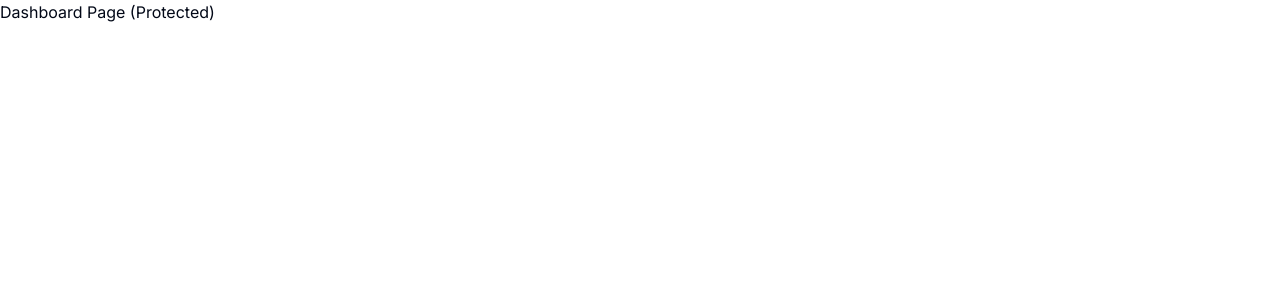
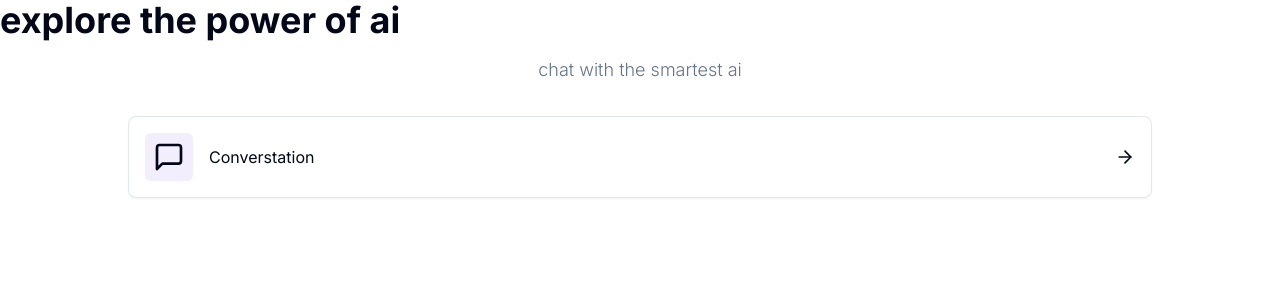
Before and after one commit to kaisdewani/ai-listings, a Next.js app: page /dashboard in a window 1280 px wide. Shown: the top 300 px of the page. Built offline with nearby package versions, Linux system fonts and the light colour scheme.

Commit message:
dashboard added

```diff
--- a/app/(dashboard)/(routes)/dashboard/page.tsx
+++ b/app/(dashboard)/(routes)/dashboard/page.tsx
@@ -1,8 +1,53 @@
+"use client";
+
+import { Card } from "@/components/ui/card";
+import { cn } from "@/lib/utils";
+import { ArrowRight, MessageSquare } from "lucide-react";
+
+
+const tools = [
+  {
+    label: "Converstation",
+    icon: MessageSquare,
+    color: "text-vilot-500",
+    bgColor: "bg-violet-500/10",
+    href: "/conversation"
+  }
+]
+
+
+
 const DashboardPage = () => {
   return (
     <div>
-      <p>Dashboard Page (Protected)</p>
+      <div className="mb-8 space-y-4">
+        <h2 className="text-2xl md:text-4xl font-bold">
+          explore the power of ai
+        </h2>
+        <p className="text-muted-foreground font-light text-sm md:text-lg text-center">
+          chat with the smartest ai
+        </p>
+      </div>
+      <div className="px-4 md:px-20 lg:px-32 space-y-4">
+        {tools.map((tool) => (
+          <Card
+           key={tool.href}
+           className="p-4 boarder-black/5 flex items-center justify-between hover:shadow-md transition cursor-pointer"
+          >
+            <div className="flex items-center gap-x-4">
+              <div className={cn("p-2 w-fit rounded-md", tool.bgColor)}>
+                <tool.icon className={cn("w-8 h-8", tool.color)}/>
+              </div>
+              <div>
+                {tool.label}
+              </div>
+            </div>
+            <ArrowRight className="w-5 h-5"/>
+          </Card>
+        ))}
+      </div>
     </div>
+
   );
 };
 
--- /dev/null
+++ b/components/mobile-sidebar.tsx
@@ -0,0 +1,35 @@
+"use client";
+
+import { Button } from "@/components/ui/button";
+import { Menu } from "lucide-react";
+import { Sheet, SheetContent, SheetTrigger } from "@/components/ui/sheet";
+import Sidebar from "./sidebar";
+import { useEffect, useState } from "react";
+
+
+const MobileSidebar = () => {
+    const [isMounted, setIsMounted] = useState(false);
+
+    useEffect( () => {
+        setIsMounted(true);
+    }, []);
+
+    if(!isMounted) {
+        return null;
+    }
+
+    return (
+        <Sheet>
+            <SheetTrigger>
+                <Button variant="ghost" size="icon" className="md:hidden">
+                    <Menu />
+                </Button>
+            </SheetTrigger>
+            <SheetContent side="left" className="p-0">
+                <Sidebar/>
+            </SheetContent>
+        </Sheet>
+    );
+}
+
+export default MobileSidebar;
--- a/components/navbar.tsx
+++ b/components/navbar.tsx
@@ -1,13 +1,10 @@
-import { Button } from "@/components/ui/button"
 import { UserButton } from "@clerk/nextjs";
-import { Menu, icons } from "lucide-react"
+import MobileSidebar from "./mobile-sidebar";
 
 const Navbar = () => {
     return (
         <div className="flex items-center p-4">
-            <Button variant="ghost" size="icon" className="md:hidden">
-                <Menu />
-            </Button>
+            <MobileSidebar />
             <div className="flex w-full justify-end">
                 <UserButton afterSignOutUrl="/" />
             </div>
--- a/components/sidebar.tsx
+++ b/components/sidebar.tsx
@@ -3,6 +3,7 @@
 import Image from "next/image";
 import Link from "next/link";
 import { Montserrat } from "next/font/google";
+import { usePathname } from "next/navigation"
 
 import { cn } from "@/lib/utils";
 import { CodeIcon, ImageIcon, LayoutDashboard, MessageSquare, MusicIcon, SettingsIcon, VideoIcon } from "lucide-react";
@@ -54,6 +55,7 @@
 ];
 
 const Sidebar = () => {
+    const pathname = usePathname();
     return (
         <div className="space-y-4 py-4 flex flex-col h-full bg-[#111827] text-white">
             <div className="px-3 py-2 flex-1">
@@ -74,7 +76,9 @@
                         <Link
                             href={route.href}
                             key={route.href}
-                            className="text-sm group flex p-3 w-full justify-start font-medium cursor-pointer hover:text-white hover:bg-white/10 rounded-lg transition"
+                            className={cn("text-sm group flex p-3 w-full justify-start font-medium cursor-pointer hover:text-white hover:bg-white/10 rounded-lg transition",
+                            pathname == route.href ? "text-white bg-white/10" : "text-zinc-400"
+                            )}
                         >
                             <div className="flex items-center flex-1">
                                 <route.icon className={cn("h-5 w-5 mr-3", route.color)} />
--- /dev/null
+++ b/components/ui/card.tsx
@@ -0,0 +1,79 @@
+import * as React from "react"
+
+import { cn } from "@/lib/utils"
+
+const Card = React.forwardRef<
+  HTMLDivElement,
+  React.HTMLAttributes<HTMLDivElement>
+>(({ className, ...props }, ref) => (
+  <div
+    ref={ref}
+    className={cn(
+      "rounded-lg border bg-card text-card-foreground shadow-sm",
+      className
+    )}
+    {...props}
+  />
+))
+Card.displayName = "Card"
+
+const CardHeader = React.forwardRef<
+  HTMLDivElement,
+  React.HTMLAttributes<HTMLDivElement>
+>(({ className, ...props }, ref) => (
+  <div
+    ref={ref}
+    className={cn("flex flex-col space-y-1.5 p-6", className)}
+    {...props}
+  />
+))
+CardHeader.displayName = "CardHeader"
+
+const CardTitle = React.forwardRef<
+  HTMLParagraphElement,
+  React.HTMLAttributes<HTMLHeadingElement>
+>(({ className, ...props }, ref) => (
+  <h3
+    ref={ref}
+    className={cn(
+      "text-2xl font-semibold leading-none tracking-tight",
+      className
+    )}
+    {...props}
+  />
+))
+CardTitle.displayName = "CardTitle"
+
+const CardDescription = React.forwardRef<
+  HTMLParagraphElement,
+  React.HTMLAttributes<HTMLParagraphElement>
+>(({ className, ...props }, ref) => (
+  <p
+    ref={ref}
+    className={cn("text-sm text-muted-foreground", className)}
+    {...props}
+  />
+))
+CardDescription.displayName = "CardDescription"
+
+const CardContent = React.forwardRef<
+  HTMLDivElement,
+  React.HTMLAttributes<HTMLDivElement>
+>(({ className, ...props }, ref) => (
+  <div ref={ref} className={cn("p-6 pt-0", className)} {...props} />
+))
+CardContent.displayName = "CardContent"
+
+const CardFooter = React.forwardRef<
+  HTMLDivElement,
+  React.HTMLAttributes<HTMLDivElement>
+>(({ className, ...props }, ref) => (
+  <div
+    ref={ref}
+    className={cn(" flex items-center p-6 pt-0", className)}
+    {...props}
+  />
+))
+CardFooter.displayName = "CardFooter"
+
+export { Card, CardHeader, CardFooter, CardTitle, CardDescription, CardContent }
--- /dev/null
+++ b/components/ui/sheet.tsx
@@ -0,0 +1,144 @@
+"use client"
+
+import * as React from "react"
+import * as SheetPrimitive from "@radix-ui/react-dialog"
+import { cva, type VariantProps } from "class-variance-authority"
+import { X } from "lucide-react"
+
+import { cn } from "@/lib/utils"
+
+const Sheet = SheetPrimitive.Root
+
+const SheetTrigger = SheetPrimitive.Trigger
+
+const SheetClose = SheetPrimitive.Close
+
+const SheetPortal = ({
+  className,
+  ...props
+}: SheetPrimitive.DialogPortalProps) => (
+  <SheetPrimitive.Portal className={cn(className)} {...props} />
+)
+SheetPortal.displayName = SheetPrimitive.Portal.displayName
+
+const SheetOverlay = React.forwardRef<
+  React.ElementRef<typeof SheetPrimitive.Overlay>,
+  React.ComponentPropsWithoutRef<typeof SheetPrimitive.Overlay>
+>(({ className, ...props }, ref) => (
+  <SheetPrimitive.Overlay
+    className={cn(
+      "fixed inset-0 z-50 bg-background/80 backdrop-blur-sm data-[state=open]:animate-in data-[state=closed]:animate-out data-[state=closed]:fade-out-0 data-[state=open]:fade-in-0",
+      className
+    )}
+    {...props}
+    ref={ref}
+  />
+))
+SheetOverlay.displayName = SheetPrimitive.Overlay.displayName
+
+const sheetVariants = cva(
+  "fixed z-50 gap-4 bg-background p-6 shadow-lg transition ease-in-out data-[state=open]:animate-in data-[state=closed]:animate-out data-[state=closed]:duration-300 data-[state=open]:duration-500",
+  {
+    variants: {
+      side: {
+        top: "inset-x-0 top-0 border-b data-[state=closed]:slide-out-to-top data-[state=open]:slide-in-from-top",
+        bottom:
+          "inset-x-0 bottom-0 border-t data-[state=closed]:slide-out-to-bottom data-[state=open]:slide-in-from-bottom",
+        left: "inset-y-0 left-0 h-full w-3/4 border-r data-[state=closed]:slide-out-to-left data-[state=open]:slide-in-from-left sm:max-w-sm",
+        right:
+          "inset-y-0 right-0 h-full w-3/4  border-l data-[state=closed]:slide-out-to-right data-[state=open]:slide-in-from-right sm:max-w-sm",
+      },
+    },
+    defaultVariants: {
+      side: "right",
+    },
+  }
+)
+
+interface SheetContentProps
+  extends React.ComponentPropsWithoutRef<typeof SheetPrimitive.Content>,
+    VariantProps<typeof sheetVariants> {}
+
+const SheetContent = React.forwardRef<
+  React.ElementRef<typeof SheetPrimitive.Content>,
+  SheetContentProps
+>(({ side = "right", className, children, ...props }, ref) => (
+  <SheetPortal>
+    <SheetOverlay />
+    <SheetPrimitive.Content
+      ref={ref}
+      className={cn(sheetVariants({ side }), className)}
+      {...props}
+    >
+      {children}
+      <SheetPrimitive.Close className="absolute right-4 top-4 rounded-sm opacity-70 ring-offset-background transition-opacity hover:opacity-100 focus:outline-none focus:ring-2 focus:ring-ring focus:ring-offset-2 disabled:pointer-events-none data-[state=open]:bg-secondary">
+        <X className="h-4 w-4" />
+        <span className="sr-only">Close</span>
+      </SheetPrimitive.Close>
+    </SheetPrimitive.Content>
+  </SheetPortal>
+))
+SheetContent.displayName = SheetPrimitive.Content.displayName
+
+const SheetHeader = ({
+  className,
+  ...props
+}: React.HTMLAttributes<HTMLDivElement>) => (
+  <div
+    className={cn(
+      "flex flex-col space-y-2 text-center sm:text-left",
+      className
+    )}
+    {...props}
+  />
+)
+SheetHeader.displayName = "SheetHeader"
+
+const SheetFooter = ({
+  className,
+  ...props
+}: React.HTMLAttributes<HTMLDivElement>) => (
+  <div
+    className={cn(
+      "flex flex-col-reverse sm:flex-row sm:justify-end sm:space-x-2",
+      className
+    )}
+    {...props}
+  />
+)
+SheetFooter.displayName = "SheetFooter"
+
+const SheetTitle = React.forwardRef<
+  React.ElementRef<typeof SheetPrimitive.Title>,
+  React.ComponentPropsWithoutRef<typeof SheetPrimitive.Title>
+>(({ className, ...props }, ref) => (
+  <SheetPrimitive.Title
+    ref={ref}
+    className={cn("text-lg font-semibold text-foreground", className)}
+    {...props}
+  />
+))
+SheetTitle.displayName = SheetPrimitive.Title.displayName
+
+const SheetDescription = React.forwardRef<
+  React.ElementRef<typeof SheetPrimitive.Description>,
+  React.ComponentPropsWithoutRef<typeof SheetPrimitive.Description>
+>(({ className, ...props }, ref) => (
+  <SheetPrimitive.Description
+    ref={ref}
+    className={cn("text-sm text-muted-foreground", className)}
+    {...props}
+  />
+))
+SheetDescription.displayName = SheetPrimitive.Description.displayName
+
+export {
+  Sheet,
+  SheetTrigger,
+  SheetClose,
+  SheetContent,
+  SheetHeader,
+  SheetFooter,
+  SheetTitle,
+  SheetDescription,
+}
--- a/package.json
+++ b/package.json
@@ -10,6 +10,7 @@
   },
   "dependencies": {
     "@clerk/nextjs": "^4.23.1",
+    "@radix-ui/react-dialog": "^1.0.4",
     "@radix-ui/react-slot": "^1.0.2",
     "@types/node": "20.4.5",
     "@types/react": "18.2.16",
```
Also changed, not shown: 1 other file (tests, documents, lock files or other folders).
